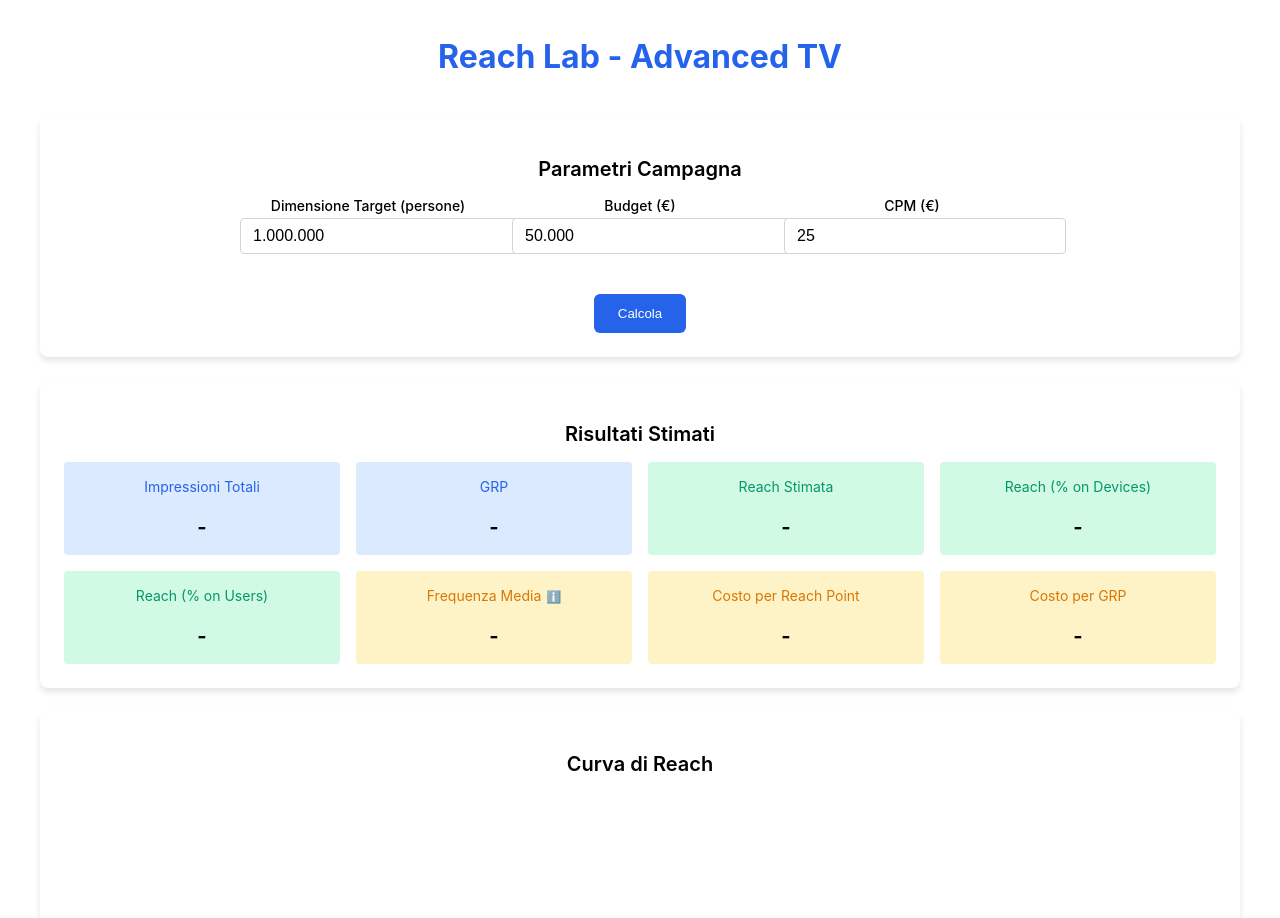
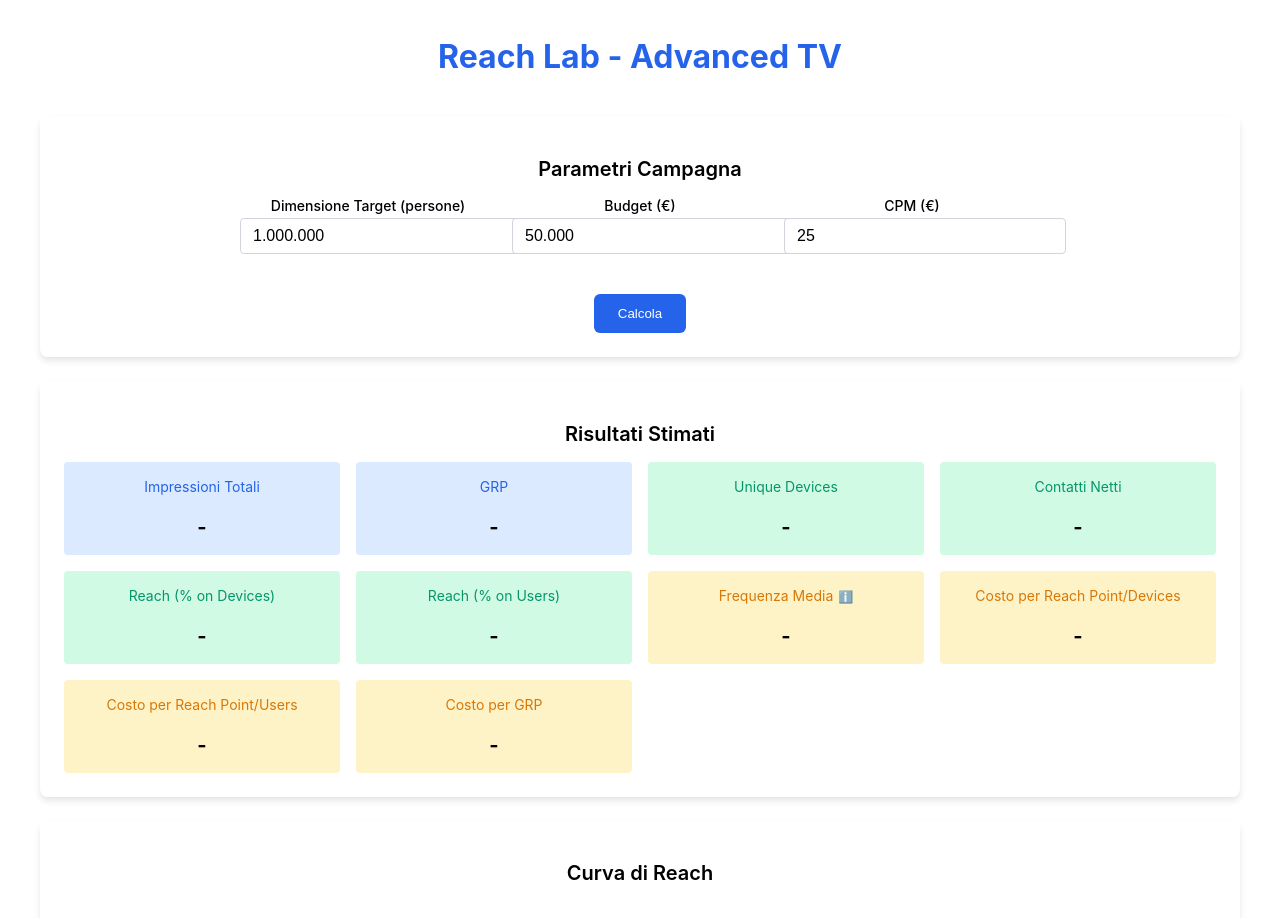
Before and after one commit to steprojects90/Reach-Lab, a React (Create React App) app: page / in a window 1280 px wide. Shown: the top 918 px of the page. Built offline with nearby package versions, Linux system fonts and the light colour scheme.

Commit message:
Update ReachLab.jsx

```diff
--- a/src/ReachLab.jsx
+++ b/src/ReachLab.jsx
@@ -34,11 +34,13 @@ const ReachLab = () => {
   const [results, setResults] = useState({
     impressions: '-',
     grp: '-',
-    reach: '-',
+    uniqueDevices: '-',               // Rinominato da reach
+    netContacts: '-',                 // Nuovo campo: contatti netti
     reachPercentage: '-',
     reachUsersPercentage: '-',
     frequency: '-',
-    costPerReach: '-',
+    costPerReachPointDevices: '-',    // Rinominato da costPerReach
+    costPerReachPointUsers: '-',      // Nuovo campo
     cpg: '-'
   });
 
@@ -157,24 +159,32 @@ const ReachLab = () => {
       // Reach su users con fattore moltiplicatore 1.40 (considerando il pubblico one-to-many)
       const finalReachOnUsers = Math.min(finalReach1Plus * 1.40, 100); // Massimo 100%
 
-      // Reach in valore assoluto
-      const finalAbsoluteReach = Math.floor((finalReach1Plus / 100) * targetSizeValue);
+      // Unique Devices (ex Reach Stimata)
+      const uniqueDevices = Math.floor((finalReach1Plus / 100) * targetSizeValue);
 
-      // Costo per reach point
-      const finalCostPerReach = budgetValue / finalReach1Plus;
+      // Contatti netti (nuova metrica: 1.4 * uniqueDevices)
+      const netContacts = Math.floor(uniqueDevices * 1.4);
 
-      // Calcolo del CPG (Costo per GRP) - invariato dal calcolo adattivo
+      // Costo per reach point/devices
+      const costPerReachPointDevices = budgetValue / finalReach1Plus;
+
+      // Costo per reach point/users
+      const costPerReachPointUsers = budgetValue / finalReachOnUsers;
+
+      // Calcolo del CPG (Costo per GRP)
       const costPerGrp = budgetValue / calculatedGrps;
 
       // Aggiorna lo stato dei risultati
       setResults({
         impressions: formatNumber(totalImpressions),
         grp: formatPercentage(calculatedGrps),
-        reach: formatNumber(finalAbsoluteReach),
+        uniqueDevices: formatNumber(uniqueDevices),
+        netContacts: formatNumber(netContacts),
         reachPercentage: formatPercentage(finalReach1Plus),
         reachUsersPercentage: formatPercentage(finalReachOnUsers),
         frequency: finalFrequency.toFixed(2),
-        costPerReach: `€${formatNumber(finalCostPerReach)}`,
+        costPerReachPointDevices: `€${formatNumber(costPerReachPointDevices)}`,
+        costPerReachPointUsers: `€${formatNumber(costPerReachPointUsers)}`,
         cpg: `€${formatNumber(costPerGrp)}`
       });
 
@@ -404,8 +414,13 @@ const ReachLab = () => {
           </div>
 
           <div className="result-box result-box-success">
-            <p className="result-label text-success">Reach Stimata</p>
-            <p className="result-value">{results.reach}</p>
+            <p className="result-label text-success">Unique Devices</p>
+            <p className="result-value">{results.uniqueDevices}</p>
+          </div>
+
+          <div className="result-box result-box-success">
+            <p className="result-label text-success">Contatti Netti</p>
+            <p className="result-value">{results.netContacts}</p>
           </div>
 
           <div className="result-box result-box-success">
@@ -427,8 +442,13 @@ const ReachLab = () => {
           </div>
 
           <div className="result-box result-box-warning">
-            <p className="result-label text-warning">Costo per Reach Point</p>
-            <p className="result-value">{results.costPerReach}</p>
+            <p className="result-label text-warning">Costo per Reach Point/Devices</p>
+            <p className="result-value">{results.costPerReachPointDevices}</p>
+          </div>
+
+          <div className="result-box result-box-warning">
+            <p className="result-label text-warning">Costo per Reach Point/Users</p>
+            <p className="result-value">{results.costPerReachPointUsers}</p>
           </div>
 
           <div className="result-box result-box-warning">
```
